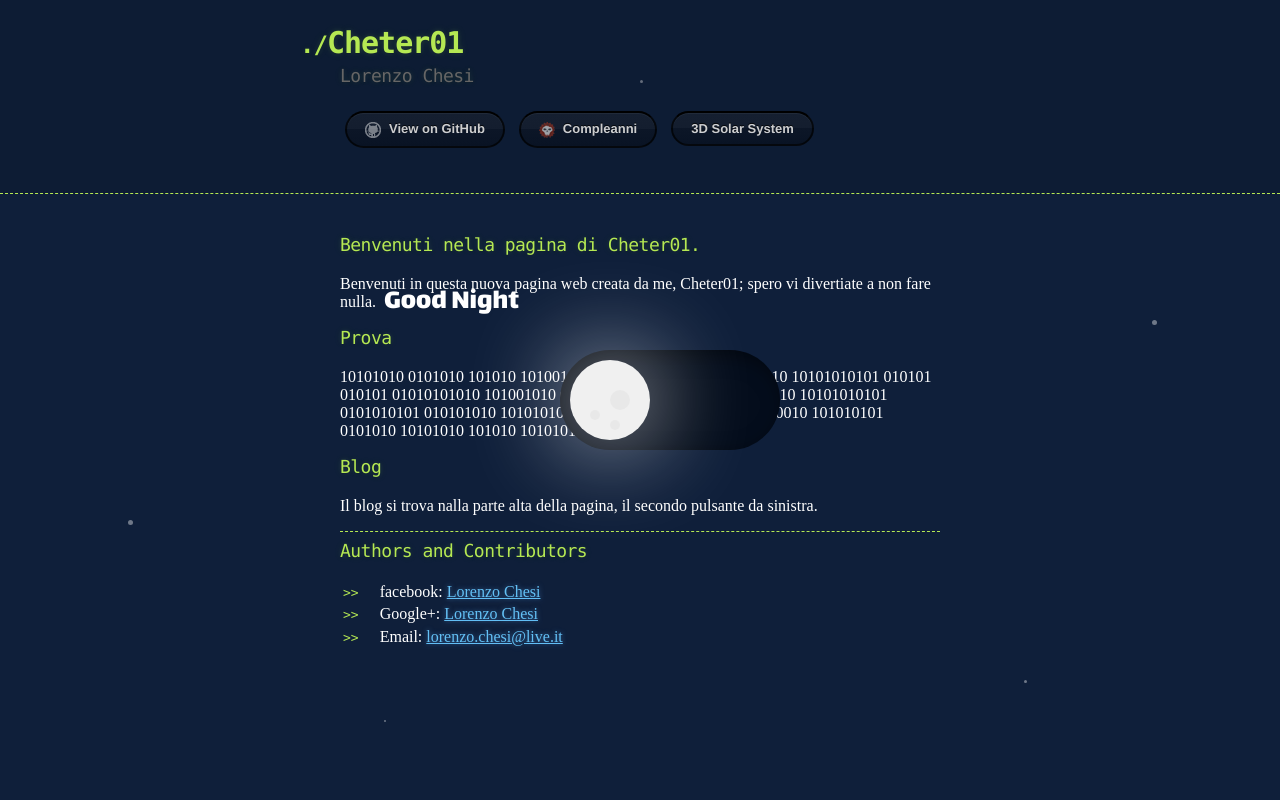
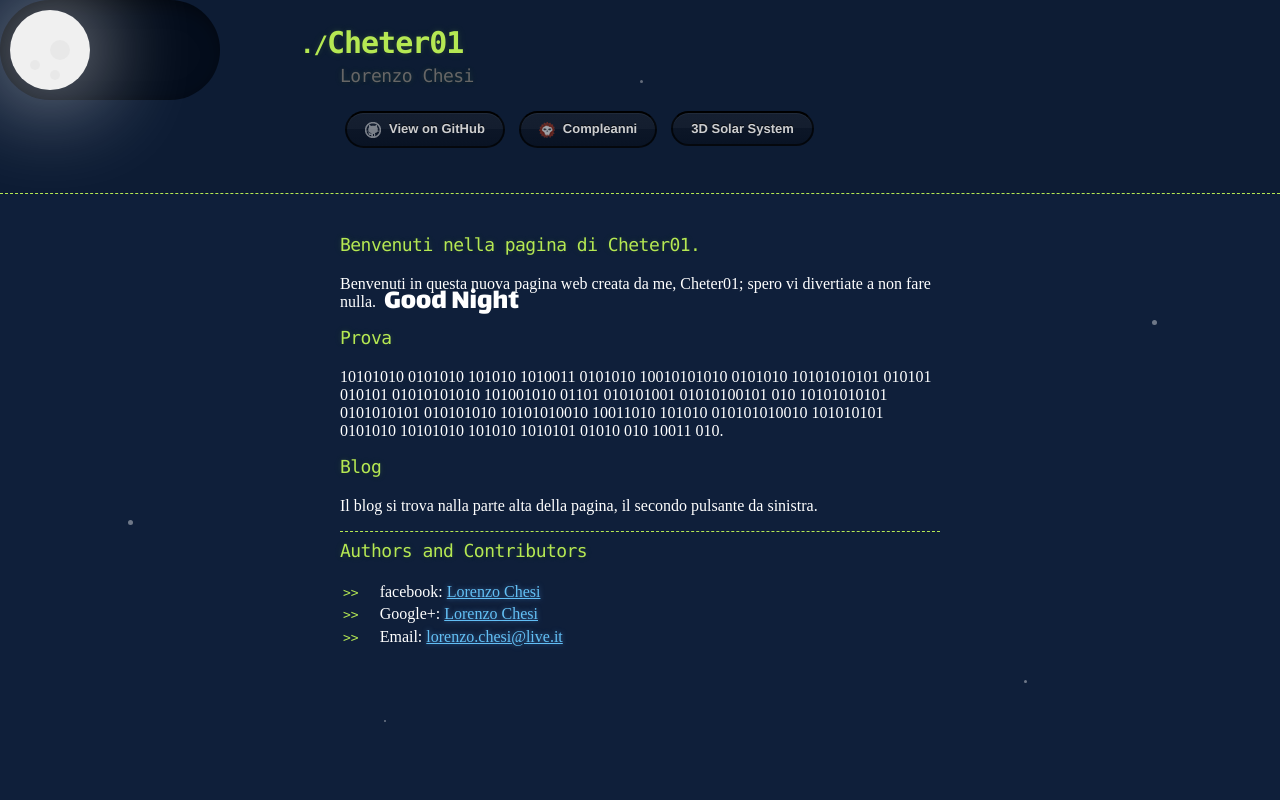
Before and after one commit to Cheter01/Cheter01, a PHP site: page /prova/index.html in a window 1280 px wide. Run offline with PHP 8.4, Linux system fonts and the light colour scheme.

Commit message:
Update stylesheet.css

```diff
--- a/prova/stylesheets/stylesheet.css
+++ b/prova/stylesheets/stylesheet.css
@@ -22,8 +22,8 @@ input[type=checkbox] + label{
 	box-shadow: inset 5px 5px 20px rgba(0,0,0,0.5);
 	z-index: 5;
 	position: absolute;
-	top: calc(50% - 50px);
-	left: calc(50% - 80px);
+	top: 0%;
+	left: 0%;
 	cursor: pointer;
 	cursor: hand;
 }
```
